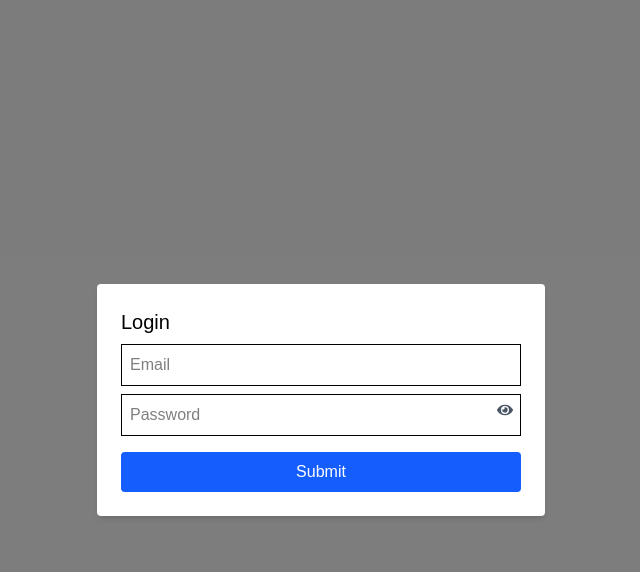
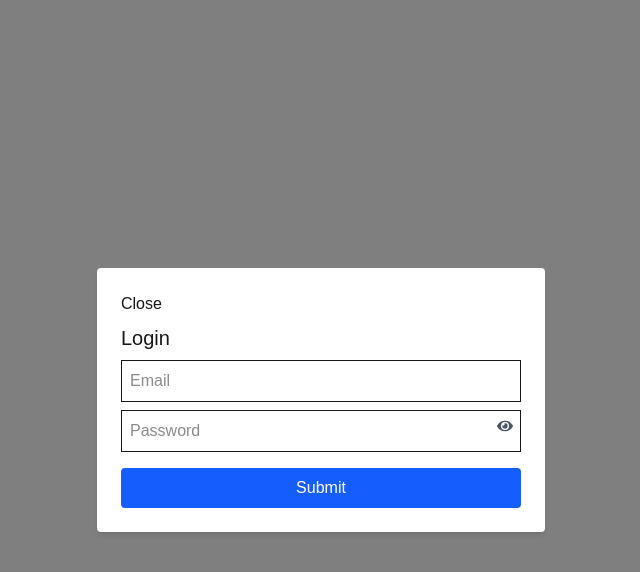
Before and after one commit to valttku/sote2035, a Next.js app in the folder client/: page /login in a window 1280 px wide. Both pictures are taken after a click on the button "Login". Shown: the top 572 px of the page, without its empty margins (319-959 px from the left). Built offline with nearby package versions, Linux system fonts and the light colour scheme.

Commit message:
simplified UI for now

```diff
--- a/client/src/app/login/page.tsx
+++ b/client/src/app/login/page.tsx
@@ -25,6 +25,7 @@ export default function LoginPage() {
       const res = await fetch(`http://localhost:4000/api/v1/auth/${endpoint}`, {
         method: "POST",
         headers: { "Content-Type": "application/json" },
+        credentials: "include", // IMPORTANT: allows cookie to be set
         body: JSON.stringify(body),
       });
 
@@ -47,30 +48,18 @@ export default function LoginPage() {
   }
 
   return (
-    <main className="flex flex-col items-center justify-center min-h-screen bg-zinc-50 dark:bg-black text-black dark:text-white">
-      <h1 className="text-3xl font-bold mb-6 text-blue-500">Patient Digital Twin</h1>
+    <main className="flex flex-col items-center justify-center min-h-screen">
+      <h1 className="text-3xl font-bold mb-6">Patient Digital Twin</h1>
 
       <div className="flex gap-4">
-        <button
-          onClick={() => setShowLogin(true)}
-          className="px-6 py-2 rounded bg-blue-600 text-white"
-        >
-          Login
-        </button>
-        <button
-          onClick={() => setShowRegister(true)}
-          className="px-6 py-2 rounded bg-green-600 text-white"
-        >
-          Register
-        </button>
+        <button onClick={() => setShowLogin(true)}>Login</button>
+        <button onClick={() => setShowRegister(true)}>Register</button>
       </div>
 
       {showLogin && (
         <Modal onClose={() => setShowLogin(false)}>
           <LoginForm
-            onSubmit={(email, password) =>
-              handleSubmit("login", email, password)
-            }
+            onSubmit={(email, password) => handleSubmit("login", email, password)}
           />
         </Modal>
       )}
--- a/client/src/app/page.tsx
+++ b/client/src/app/page.tsx
@@ -3,20 +3,12 @@ import AppLayout from "../components/AppLayout";
 export default async function Home() {
   const base = process.env.NEXT_PUBLIC_API_URL ?? "http://localhost:4000";
   const res = await fetch(`${base}/api/v1/home`, { cache: "no-store" });
-  if (!res.ok) {
-    return <main className="p-8">Failed to load home data.</main>;
-  }
-
-  const data = await res.json();
-  const highlights: string[] = Array.isArray(data?.highlights) ? data.highlights : [];
+  const data = res.ok ? await res.json() : null;
 
   return (
     <AppLayout>
-
       <main>
         <h1>Hello</h1>
-
-        {/* later: body graphic + Garmin data */}
       </main>
     </AppLayout>
   );
--- a/client/src/components/Modal.tsx
+++ b/client/src/components/Modal.tsx
@@ -8,18 +8,21 @@ type ModalProps = {
 
 export default function Modal({ children, onClose }: ModalProps) {
   return (
-    <div
-      className="fixed inset-0 flex items-center justify-center bg-black/50"
-      onClick={onClose}
-    >
+    <div className="fixed inset-0 flex items-center justify-center bg-black/50">
       <div
         className="
           bg-white p-6 rounded shadow-md
           w-full max-w-md
           max-h-[90vh] overflow-y-auto
         "
-        onClick={(e) => e.stopPropagation()}
       >
+        <button
+          type="button"
+          onClick={onClose}
+          className="mb-2"
+        >
+          Close
+        </button>
         {children}
       </div>
     </div>
```
